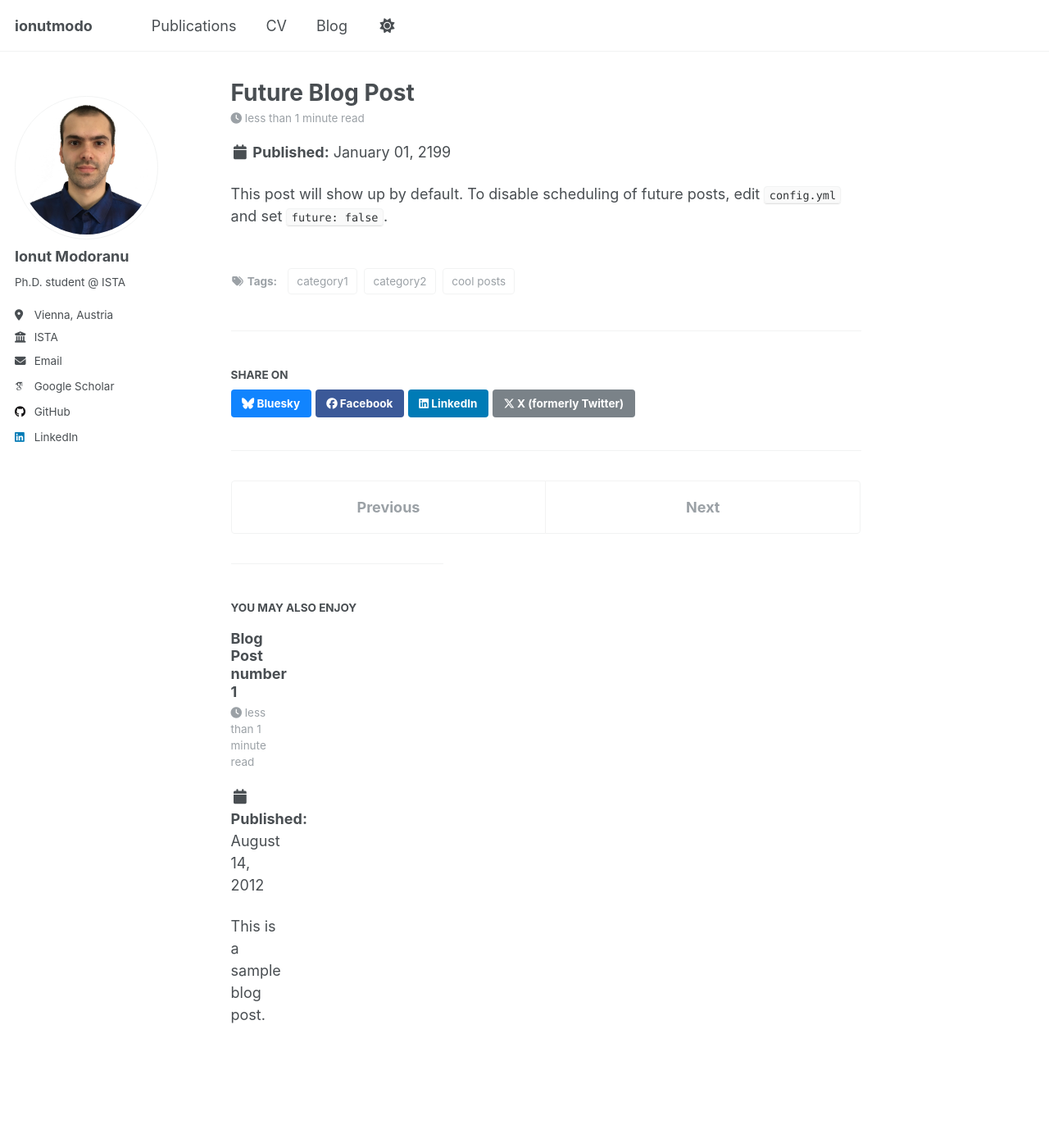
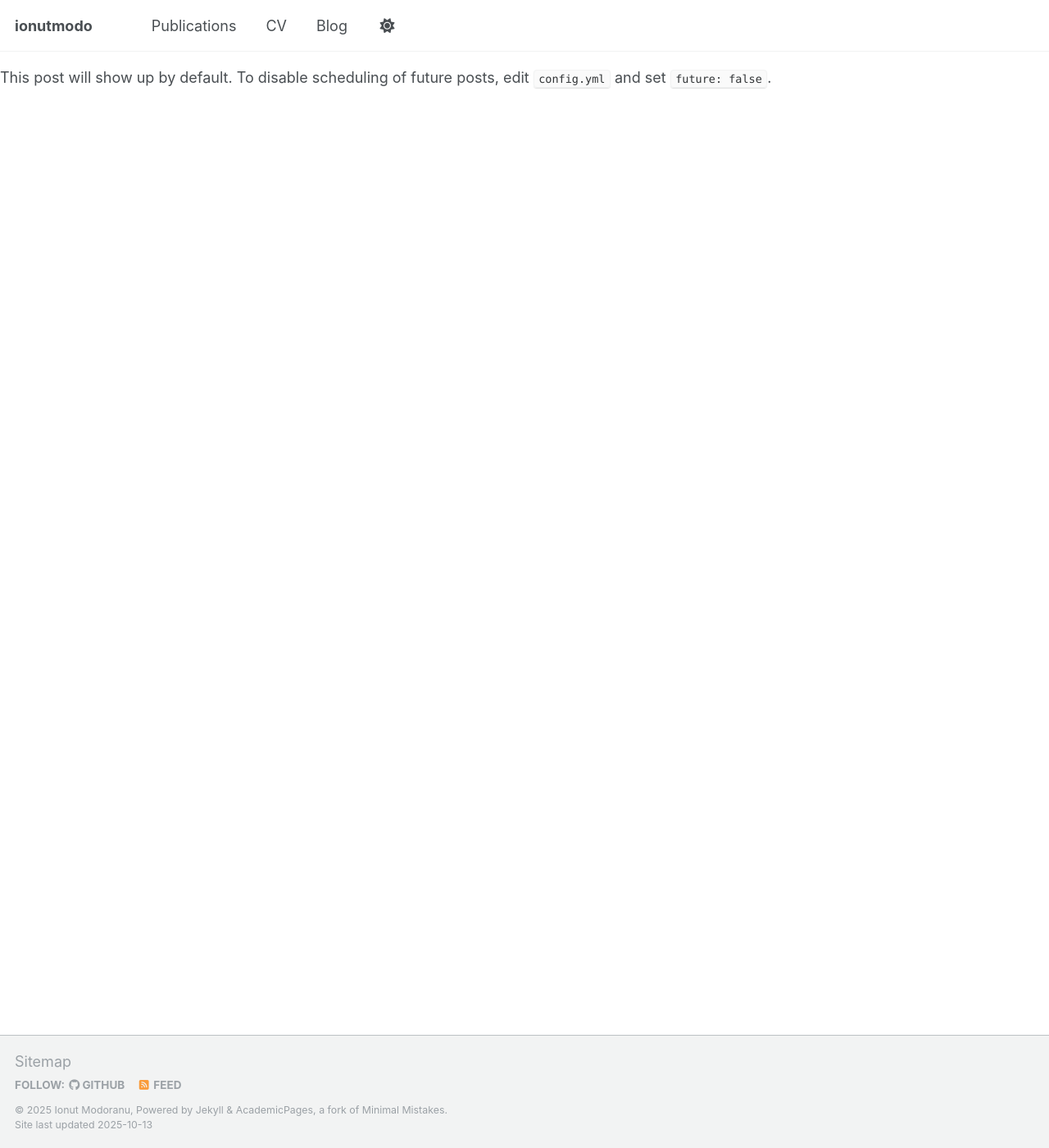
Before and after one commit to ionutmodo/ionutmodo.github.io, a Jekyll site: the page built from _posts/2199-01-01-future-post.md, in a window 1280 px wide and 1400 px high. Shown: the whole window at 82% size. Built offline with Jekyll 4.4.1, drawn with Linux system fonts in a browser that asks for light colours; some web fonts are replaced; our own code applies the rules of GitHub Pages for plain Markdown files; part of the change alters nothing that is shown.

Commit message:
commented out defaults for posts

```diff
--- a/_config.yml
+++ b/_config.yml
@@ -232,16 +232,16 @@ collections:
 # These settings control how pages and collections are included in the site
 defaults:
     # _posts
-    - scope:
-          path: ""
-          type: posts
-      values:
-          layout: single
-          author_profile: true
-          read_time: true
-          comments: true
-          share: true
-          related: true
+#    - scope:
+#          path: ""
+#          type: posts
+#      values:
+#          layout: single # should be "post"
+#          author_profile: true
+#          read_time: true
+#          comments: true
+#          share: true
+#          related: true
     # _pages
     - scope:
           path: ""
```
